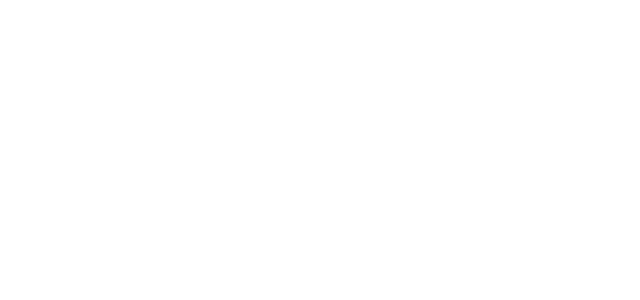
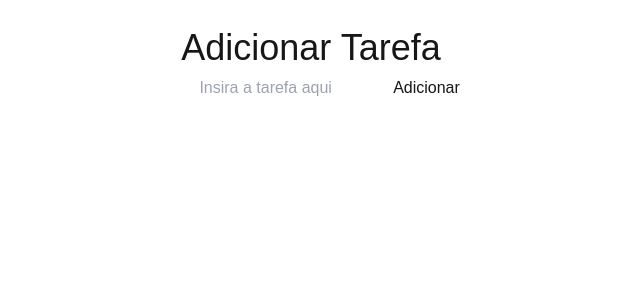
Before and after one commit to Samuel-Oliveira-C/TodoList-Next-App, a Next.js app in the folder todo-list/: page / in a window 1280 px wide. Shown: the top 300 px of the page, without its empty margins (329-969 px from the left). Built offline with nearby package versions, Linux system fonts and the light colour scheme.

Commit message:
Feature: foi feito o input,botão de adicionar

```diff
--- a/todo-list/src/components/TodoList.tsx
+++ b/todo-list/src/components/TodoList.tsx
@@ -0,0 +1,42 @@
+import { useState } from "react"
+
+type TodoItem ={
+    label: string,
+    checked: false
+}
+
+const TodoList = () => {
+    const [input,setInput] = useState("");
+    const [list,setList] = useState<TodoItem[]>([]);
+
+    const handleAddEvent = () =>{
+        setList([...list, {label:input, checked:false} ])
+    }
+
+    return(
+        <section className="w-svw h-screen flex flex-col gap-7">
+            <div className="flex justify-start items-center flex-col mt-7 gap-2">
+                <h1 className="text-center text-4xl">Adicionar Tarefa</h1>
+                <div className="flex flex-row gap-6">
+                    <input
+                        type="text"
+                        value={input}
+                        onChange={key => setInput(key.target.value)}
+                        placeholder="Insira a tarefa aqui"
+                        className="text-black text-center"
+                    />
+                    <button onClick={handleAddEvent}> Adicionar </button>
+                </div>
+            </div>
+            <div className="flex justify-start items-center flex-col">
+                <div></div>
+                <ol>
+                    {list.map(element => (
+                        <li>{element.label} - <button className="hover:underline">[ deletar ]</button></li>))}
+                </ol>
+            </div>
+        </section>
+    )
+}
+
+export{TodoList}
--- a/todo-list/src/pages/_app.tsx
+++ b/todo-list/src/pages/_app.tsx
@@ -1,6 +1,9 @@
+import { TodoList } from "@/components/TodoList";
 import "@/styles/globals.css";
 
 
 export default function App() {
-  return ;
+  return (
+    <TodoList />
+  )
 }
```
